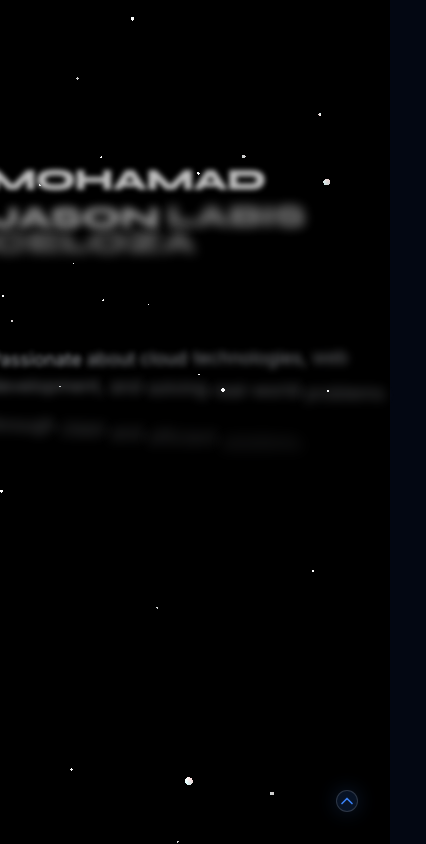
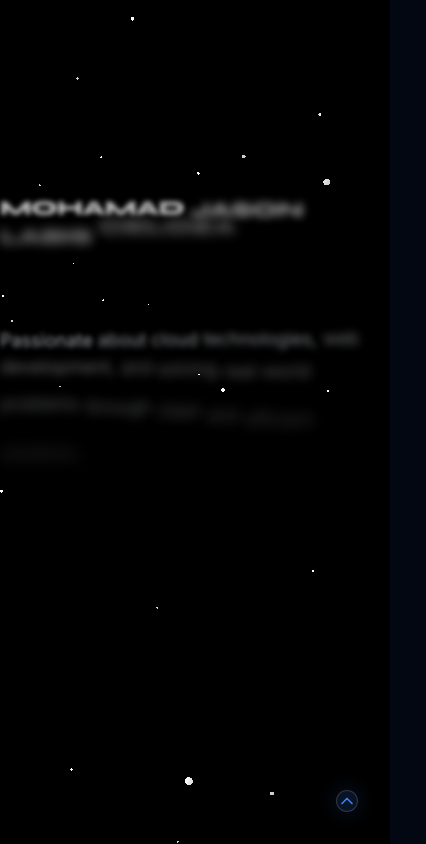
Before and after one commit to habibi58/MyPortfolio, a React (Vite) app: page / in a window 390 px wide. Both pictures are taken after a click on the button "Skip". Shown: the top 844 px of the page, 426 px wide, since content can reach past the window. Built offline with nearby package versions, Linux system fonts and the light colour scheme.

Commit message:
phone responsive v1

```diff
--- a/src/components/CertificationsSection.tsx
+++ b/src/components/CertificationsSection.tsx
@@ -34,7 +34,7 @@ export const CertificationsSection = () => {
           initial="hidden"
           whileInView="visible"
           viewport={{ once: true }}
-          className="grid grid-cols-1 md:grid-cols-2 lg:grid-cols-3 gap-6"
+          className="grid grid-cols-1 md:grid-cols-2 lg:grid-cols-3 gap-4 md:gap-6"
           style={{ padding: '4px' }}
         >
           {certificationsData.map((cert, index) => (
--- a/src/components/ContactSection.tsx
+++ b/src/components/ContactSection.tsx
@@ -101,7 +101,7 @@ export const ContactSection = () => {
           className="grid grid-cols-1 lg:grid-cols-2 gap-10 px-4"
         >
           {/* ── LEFT column ── */}
-          <motion.div variants={leftColVariants} className="flex flex-col gap-10 p-16">
+          <motion.div variants={leftColVariants} className="flex flex-col gap-10 p-4 md:p-8 lg:p-16">
             <motion.div variants={colChildrenVariants} className="flex flex-col gap-10">
 
               {/* Available for work badge */}
--- a/src/components/Footer.tsx
+++ b/src/components/Footer.tsx
@@ -15,6 +15,7 @@ export const Footer = () => {
   ];
 
   const quickLinks = ['About', 'Projects', 'Skills', 'Contact'];
+  const resources = ['Resume', 'Blog', 'Documentation', 'Terms'];
 
   const GLOW_COLORS = ['#3b82f6', '#8b5cf6', '#14b8a6'];
 
@@ -72,10 +73,10 @@ export const Footer = () => {
             initial="hidden"
             whileInView="visible"
             viewport={{ once: true }}
-            className="grid grid-cols-1 md:grid-cols-3 gap-8 mb-12"
+            className="grid grid-cols-1 md:grid-cols-4 gap-8 mb-12"
           >
             {/* Brand Section */}
-            <motion.div variants={itemVariants} className="space-y-4 md:col-span-2">
+            <motion.div variants={itemVariants} className="space-y-4">
               <div>
                 <h3 className="text-3xl font-bold mb-2 text-blue-400">
                   Jason
@@ -96,6 +97,29 @@ export const Footer = () => {
                     <a
                       href={`#${link.toLowerCase()}`}
                       className="text-slate-400 hover:text-blue-400 transition-colors duration-300 text-base"
+                      style={{
+                        color: '#94a3b8',
+                        transition: 'color 0.3s ease',
+                      }}
+                      onMouseEnter={(e) => (e.currentTarget.style.color = GLOW_COLORS[idx % GLOW_COLORS.length])}
+                      onMouseLeave={(e) => (e.currentTarget.style.color = '#94a3b8')}
+                    >
+                      {link}
+                    </a>
+                  </li>
+                ))}
+              </ul>
+            </motion.div>
+
+            {/* Resources */}
+            <motion.div variants={itemVariants} className="space-y-4">
+              <h4 className="font-bold text-white font-display text-base">Resources</h4>
+              <ul className="space-y-2">
+                {resources.map((link, idx) => (
+                  <li key={link}>
+                    <a
+                      href="#"
+                      className="text-slate-400 text-base"
                       style={{
                         color: '#94a3b8',
                         transition: 'color 0.3s ease',
--- a/src/components/HeroSection.tsx
+++ b/src/components/HeroSection.tsx
@@ -174,17 +174,18 @@ export const HeroSection = () => {
 
       <section
         id="home"
-        className="relative flex min-h-screen w-full items-center justify-center overflow-visible pt-20"
+        className="relative flex min-h-screen w-full items-center justify-center overflow-visible pt-16 sm:pt-20"
       >
-        <div className="relative z-10 mx-auto max-w-6xl w-full px-4 sm:px-6 lg:px-8">
-          <div className="grid grid-cols-1 lg:grid-cols-2 gap-12 items-center min-h-full">
+        <div className="relative z-10 mx-auto max-w-6xl w-full px-3 sm:px-4 sm:px-6 lg:px-8">
+          <div className="grid grid-cols-1 lg:grid-cols-2 gap-8 sm:gap-12 items-center min-h-full">
 
             {/* Left Column */}
             <motion.div
               initial={{ opacity: 0 }}
               animate={{ opacity: 1 }}
               transition={{ duration: 0.6 }}
-              style={{ paddingLeft: '25px' }}
+              style={{ paddingLeft: '0' }}
+              className="sm:pl-6"
             >
               {/* Name */}
               <BlurText
@@ -194,7 +195,7 @@ export const HeroSection = () => {
                 easing="easeOut"
                 animateBy="words"
                 direction="top"
-                className="mb-6 font-syne text-3xl font-extrabold tracking-tight md:text-5xl lg:text-6xl text-white uppercase"
+                className="mb-4 sm:mb-6 font-syne text-xl sm:text-3xl font-extrabold tracking-tight md:text-5xl lg:text-6xl text-white uppercase"
               />
 
               {/* ── Role Animator (replaces typewriter) ── */}
@@ -222,7 +223,9 @@ export const HeroSection = () => {
                     style={{
                       position: 'relative',
                       display: 'inline-block',
-                      minWidth: '360px',
+                      minWidth: '200px',
+                      maxWidth: '360px',
+                      width: '100%',
                       height: 'clamp(36px, 4.5vw, 52px)',
                       overflow: 'hidden',
                       perspective: '800px',
--- a/src/components/Navbar.tsx
+++ b/src/components/Navbar.tsx
@@ -63,7 +63,7 @@ export const Navbar = () => {
         : 'bg-transparent'
         }`}
     >
-      <div className="grid w-full grid-cols-2 lg:grid-cols-[1fr_auto_1fr] items-center py-3 pl-8 pr-8 lg:pl-12 lg:pr-12">
+      <div className="grid w-full grid-cols-2 lg:grid-cols-[1fr_auto_1fr] items-center py-3 pl-4 pr-4 sm:pl-6 sm:pr-6 lg:pl-12 lg:pr-12">
 
         {/* Logo */}
         <motion.div
--- a/src/components/ProjectsSection.tsx
+++ b/src/components/ProjectsSection.tsx
@@ -347,7 +347,7 @@ export const ProjectsSection = () => {
             }}
           >
             {/* Left side — Timeline item */}
-            <div className="w-[200px] shrink-0 pt-4">
+            <div className="w-[200px] shrink-0 pt-4 hidden md:block">
               <motion.button
                 layout
                 onClick={() => scrollToProject(index)}
--- a/src/components/SkillsSection.tsx
+++ b/src/components/SkillsSection.tsx
@@ -61,7 +61,7 @@ export const SkillsSection = () => {
             </h3>
           </div>
 
-          <div className="w-[100vw] relative left-[50%] -translate-x-[50%] overflow-hidden py-10">
+          <div className="w-full max-w-[100vw] relative overflow-hidden py-10">
             <ScrollVelocity
               texts={[
                 <span className="flex items-center gap-12 px-6 py-4" key="row1">
--- a/src/styles/globals.css
+++ b/src/styles/globals.css
@@ -44,6 +44,48 @@ body {
   overflow-x: hidden;
   -webkit-font-smoothing: antialiased;
   -moz-osx-font-smoothing: grayscale;
+}
+
+/* Mobile-specific styles for 360px viewport and below */
+@media (max-width: 360px) {
+  body {
+    overflow-x: hidden;
+  }
+
+  * {
+    max-width: 100%;
+    box-sizing: border-box;
+  }
+
+  .container-custom {
+    padding-left: 12px;
+    padding-right: 12px;
+  }
+}
+
+/* Mobile styles for small screens (up to 640px) */
+@media (max-width: 640px) {
+  body {
+    overflow-x: hidden;
+  }
+
+  * {
+    max-width: 100%;
+    box-sizing: border-box;
+  }
+
+  /* Ensure images and media scale properly */
+  img, video, iframe {
+    max-width: 100%;
+    height: auto;
+  }
+
+  /* Prevent text overflow */
+  p, h1, h2, h3, h4, h5, h6, span, div {
+    overflow-wrap: break-word;
+    word-wrap: break-word;
+    word-break: break-word;
+  }
 }
 
 /* Display Font */
@@ -479,6 +521,15 @@ body {
   transform: translateX(4px);
 }
 
+@media (max-width: 400px) {
+  .btn-view-work {
+    font-size: 10px;
+    padding: 8px 14px;
+    gap: 5px;
+    max-width: 100%;
+  }
+}
+
 /* ── Download CV Button (drum-roll, white flip) ── */
 .btn-premium-resume {
   font-family: 'Space Grotesk', sans-serif;
@@ -601,3 +652,12 @@ body {
 .btn-premium-resume:hover .download-icon-wrapper svg {
   color: #000;
 }
+
+@media (max-width: 400px) {
+  .btn-premium-resume {
+    font-size: 10px;
+    padding: 8px 14px;
+    gap: 6px;
+    max-width: 100%;
+  }
+}
```
